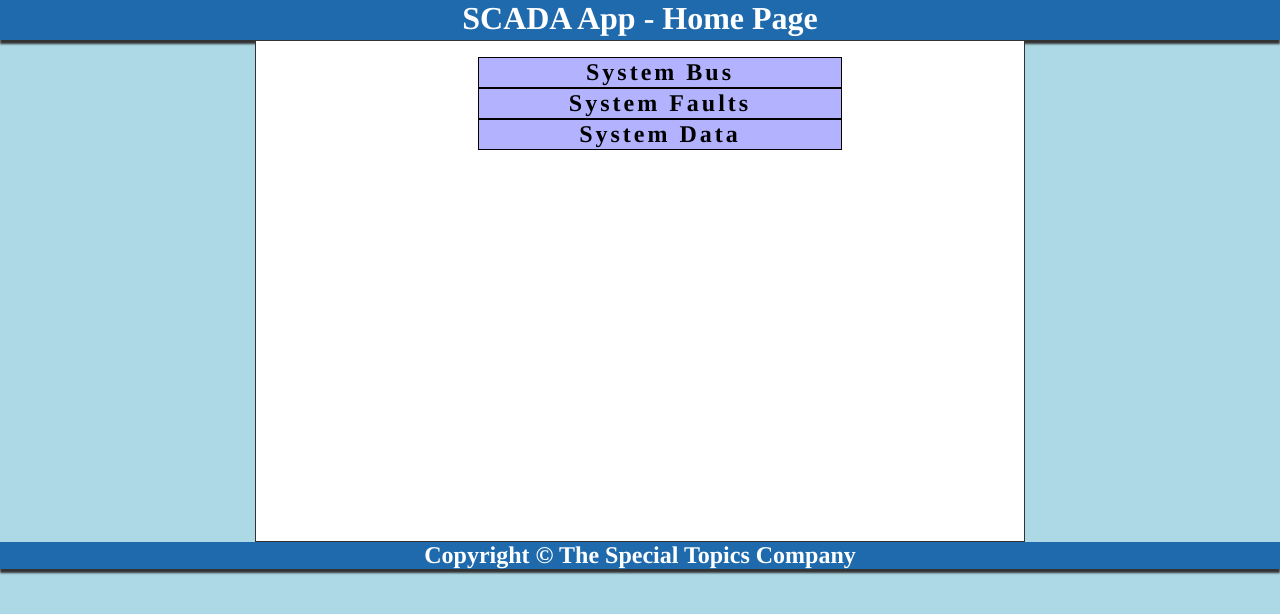
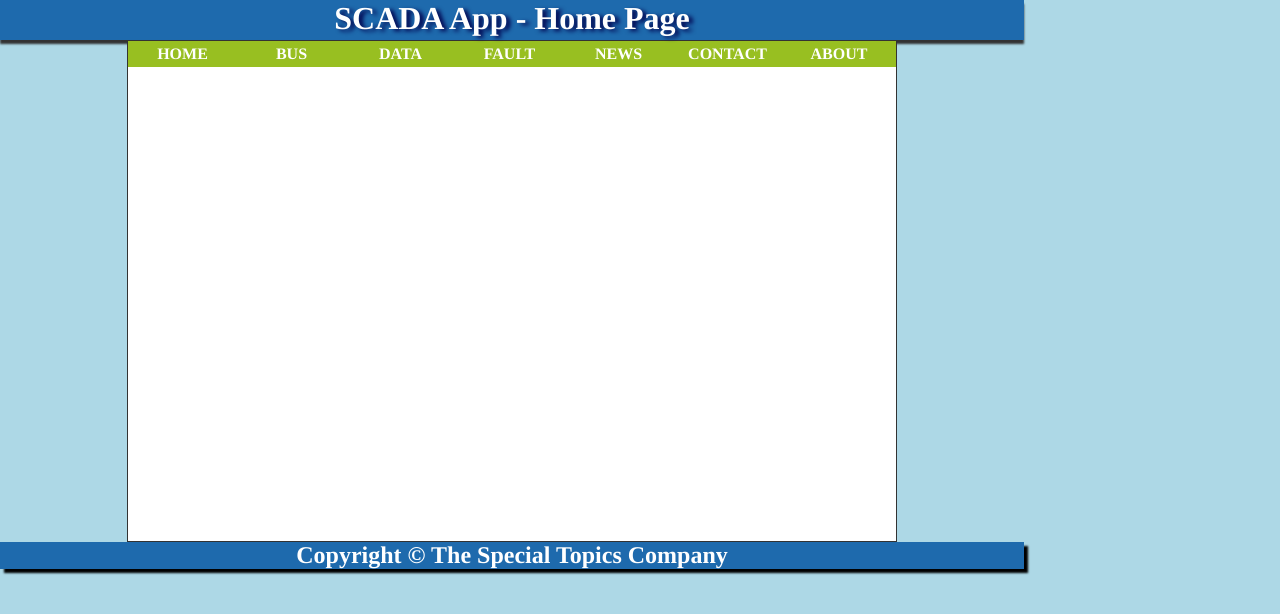
Before and after one commit to marven2320/Power-System-SCADA, a plain HTML site: page Client/Testing/jquery mobile/home.html in a window 1280 px wide. Drawn offline with Linux system fonts and the light colour scheme.

Commit message:
Updating my Homepage Client

```diff
--- a/Client/Testing/jquery mobile/css/home.css
+++ b/Client/Testing/jquery mobile/css/home.css
@@ -2,23 +2,24 @@ body{
 		font-family:times,sans-serif;
 		margin:0px;
 		background-color:lightblue;
-		width: 100%;
+		width: 1024px;
 }
 
 
 
 #form{
-		width:60%;
+		width:75%;
 		height:500px;
 		margin:0px auto;
 		border:1px solid #333;
 		background-color: white;
 		text-align: center;
+
 }
 
 #header{
 
-		width:100%;
+		width:1024px;
 		height:40px;
 		background-color:rgb(30, 106, 173);
 		box-shadow: 0px 4px 2px #333;
@@ -30,13 +31,14 @@ body{
 		width:1024px;
 		margin:0px auto;
 		color:white;
+		text-shadow: 4px 2px 4px #00004C;
 }
 
 #footer{
 
-		width:100%;
+		width:1024px;
 		background-color:rgb(30, 106, 173);
-		box-shadow: 0px 4px 2px #333;
+		box-shadow: 4px 4px 2px #000;
 		position: absolute;
 }
 
@@ -48,18 +50,30 @@ body{
 		color:white;
 
 }
- #bus, #faults, #data {
+ul {
+    list-style-type: none;
+    margin: 0;
+    padding: 0;
+}
 
- 	background-color:rgba(0,0,255,0.3);
- 	width: 50%;
- 	font-family: "Andalus", times, serif;
- 	font-weight: bold;
- 	font-size: 1.5em;
- 	letter-spacing: 3px;
- 	border: 1px solid black;
- }
+a:link, a:visited {
+    float: left;
+    font-weight: bold;
+    color: #FFFFFF;
+    background-color: #98bf21;
+    width: 101px;
+    text-align: center;
+    padding: 4px;
+    text-decoration: none;
+    text-transform: uppercase;
+}
 
- ul.busnum,ul.system{
+a:hover, a:active {
+    background-color: #7A991A;
+    box-shadow: 0px 4px 2px #333;
+}
 
- 	list-style-type: none;
- }
+a.about{
+
+	width: 106px;
+}
--- a/Client/Testing/jquery mobile/home.html
+++ b/Client/Testing/jquery mobile/home.html
@@ -12,21 +12,15 @@
 	   		<h1> SCADA App - Home Page </h1>
 	   </div>
 	   <div id ="form">
-	   		<div id="wrapper">
-	   			<ul class="system">
-					<li><button id="bus">System Bus</button>
-						<ul class="busnum" style="display:none">
-							<li>Bus 1</li>
-							<li>Bus 2</li>
-							<li>Bus 3</li>
-							<li>Bus 4</li>
-							<li>Bus 5</li>
-						</ul>
-					</li>
-	   				<li><button id="faults">System Faults</button></li>
-	   				<li><button id="data">System Data</button></li>
-  				</ul>
-  			</div>
+		<ul id="navigator">
+	    	<li><a href="#home">Home</a></li>
+	    	<li><a href="#bus">Bus</a></li>
+	    	<li><a href="#data">Data</a></li>
+	    	<li><a href="#fault">Fault</a></li>
+		  	<li><a href="#news">News</a></li>
+			<li><a href="#contact">Contact</a></li>
+			<li><a class="about" href="#about">About</a></li>
+		</ul>
 	   </div>
 
 	   <div id="footer">
```
